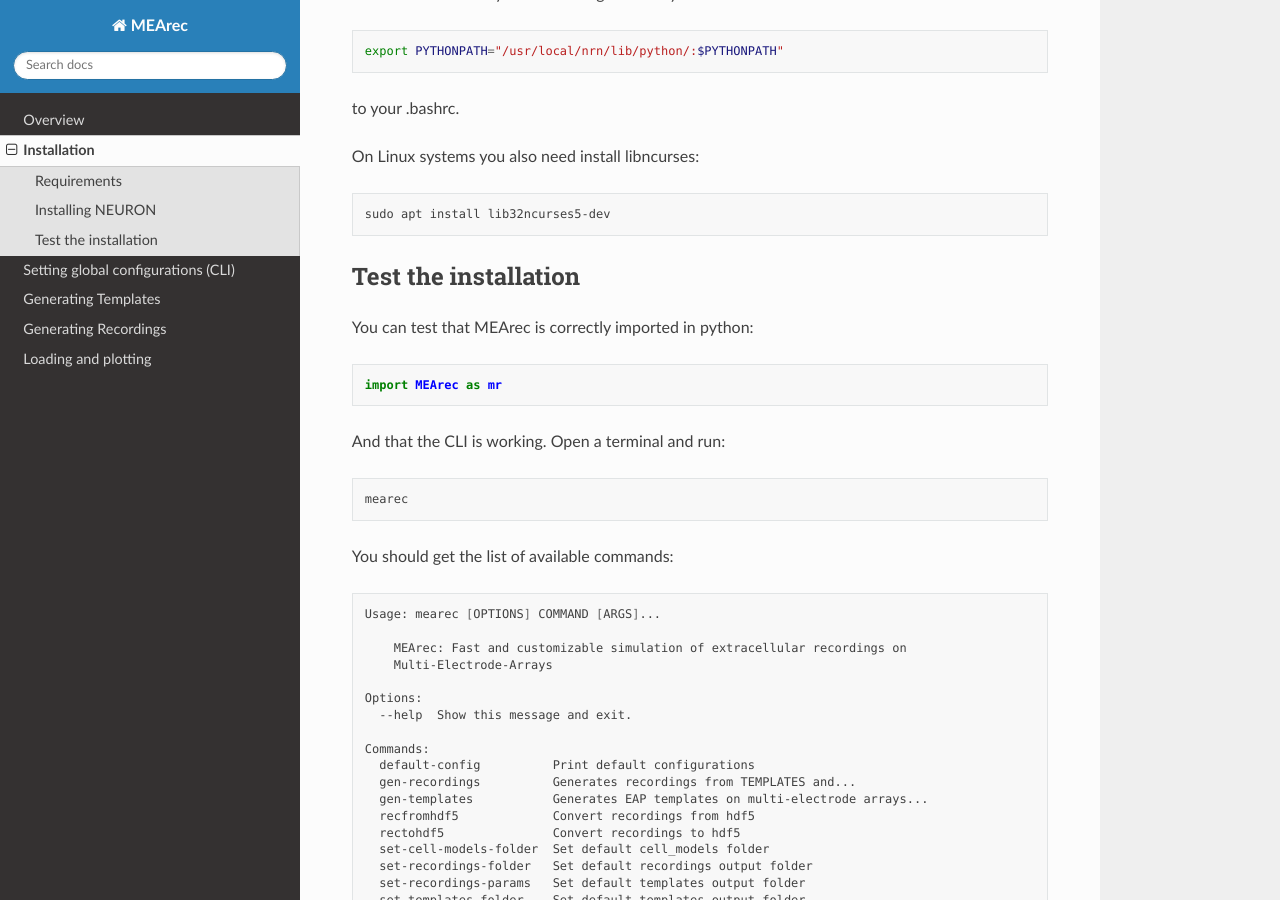
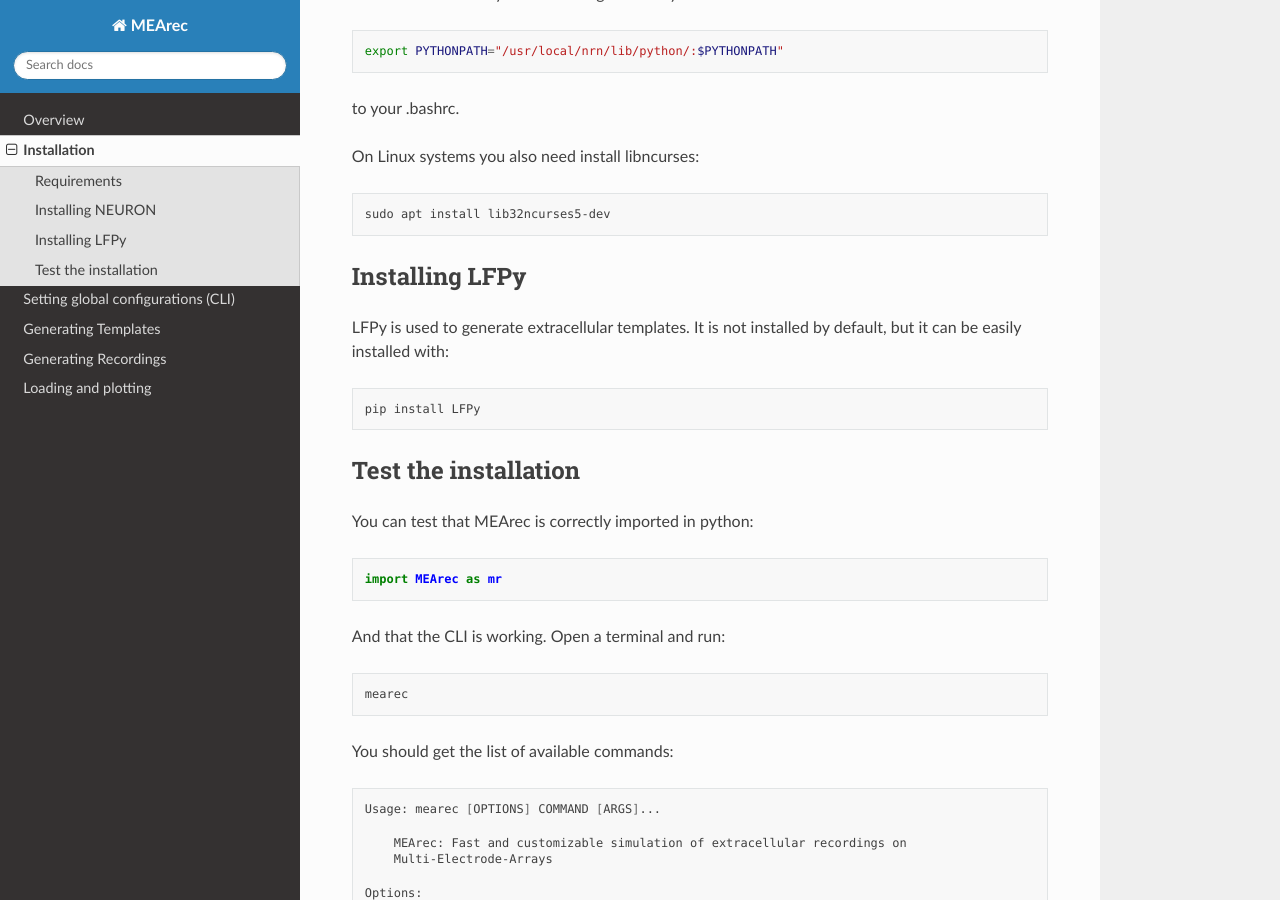
Before and after one commit to SpikeInterface/MEArec, a Sphinx documentation site: the page built from docs/installation.rst, in a window 1280 px wide and 900 px high, scrolled down 889 px. Built offline with Sphinx 7.4.7 and the Read the Docs theme 2.0.0, drawn with Linux system fonts in a browser that asks for light colours.

Commit message:
removed LFPy as requirement

```diff
--- a/docs/installation.rst
+++ b/docs/installation.rst
@@ -51,6 +51,15 @@
 
     sudo apt install lib32ncurses5-dev
 
+Installing LFPy
+---------------
+
+LFPy is used to generate extracellular templates. It is not installed by default, but it can be easily installed with:
+
+.. code-block:: bash
+
+    pip install LFPy
+
 
 Test the installation
 ---------------------
--- a/setup.py
+++ b/setup.py
@@ -26,8 +26,6 @@
         'neo',
         'elephant',
         'h5py',
-        'mpi4py',
-        'LFPy',
         'MEAutility'
     ],
     entry_points={'console_scripts': 'mearec=MEArec.cli:cli'}
```
